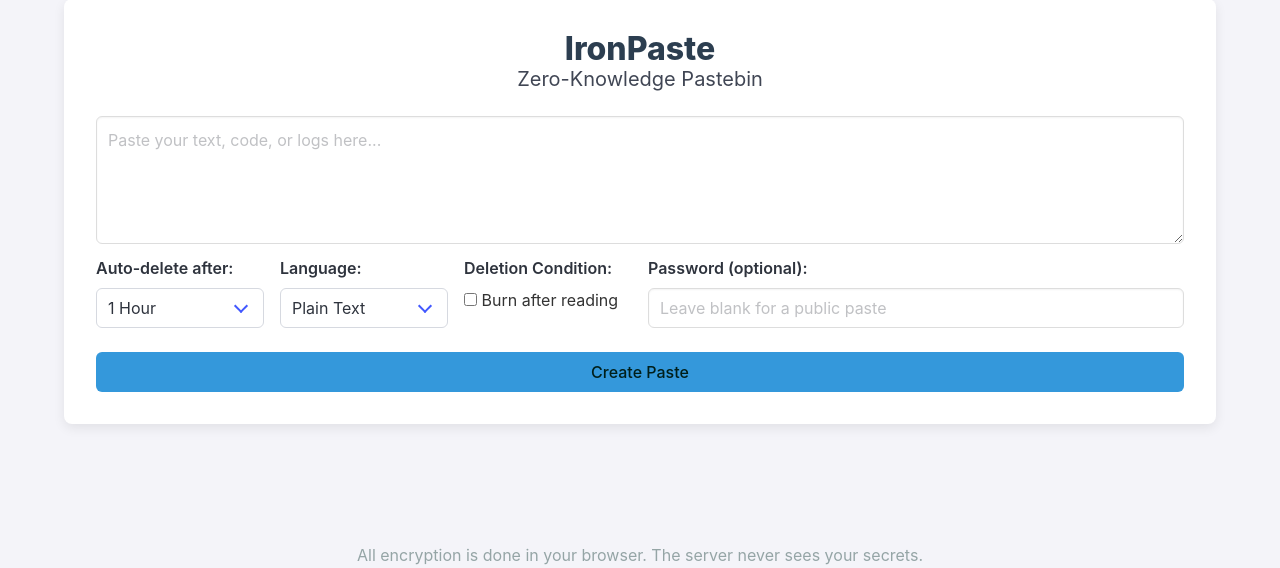
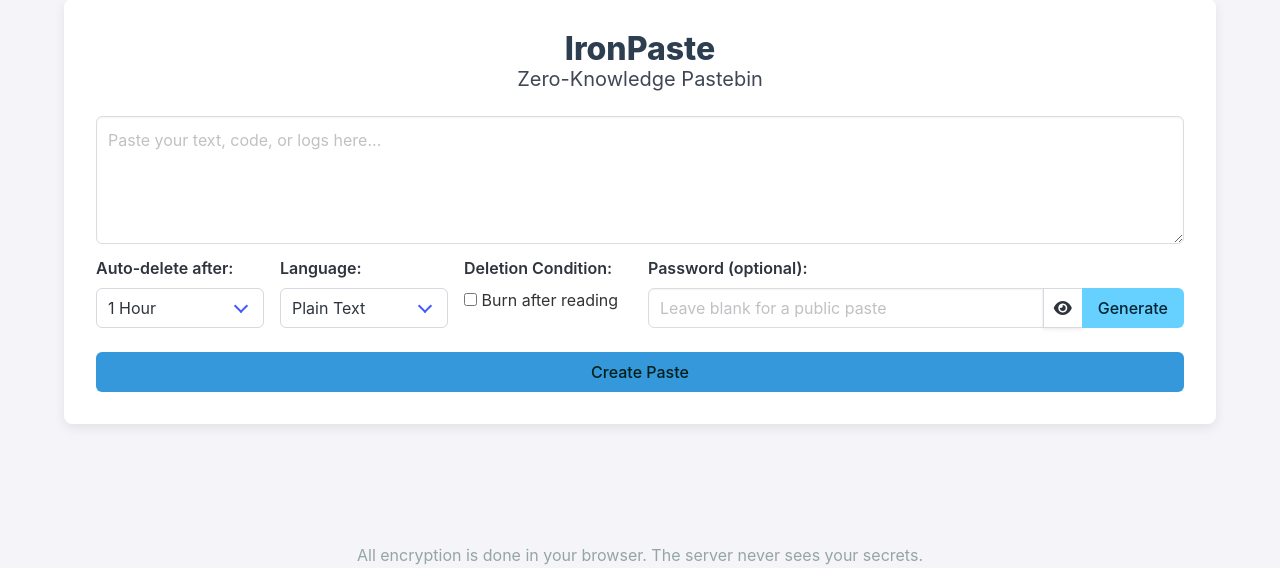
Before and after one commit to ClementLG/IronPaste, a Flask app: page / in a window 1280 px wide. Shown: the part 73-641 px from the top of the page. Run offline with Flask 3, Linux system fonts and the light colour scheme.

Commit message:
adding password generator button

```diff
--- a/app.py
+++ b/app.py
@@ -44,7 +44,7 @@
 @app.route('/')
 def index():
     """Serves the main page for creating a new paste."""
-    return render_template('index.html')
+    return render_template('index.html', random_password_length=app.config.get('RANDOM_PASSWORD_LENGTH'))
 
 @app.route('/about')
 def about():
--- a/config.py
+++ b/config.py
@@ -6,6 +6,7 @@
     """Base configuration."""
     SECRET_KEY = os.environ.get('SECRET_KEY') or 'a_very_secret_key_that_should_be_changed'
     SQLALCHEMY_TRACK_MODIFICATIONS = False
+    RANDOM_PASSWORD_LENGTH = 15
     DEBUG = False
     TESTING = False
     FORCE_HTTPS = False
--- a/static/js/main.js
+++ b/static/js/main.js
@@ -70,6 +70,16 @@
         deletePaste(password);
       }
     });
+  }
+
+  const generatePasswordBtn = document.getElementById('generate-password-btn');
+  if (generatePasswordBtn) {
+    generatePasswordBtn.addEventListener('click', handleGeneratePassword);
+  }
+
+  const togglePasswordVisibilityBtn = document.getElementById('toggle-password-visibility');
+  if (togglePasswordVisibilityBtn) {
+    togglePasswordVisibilityBtn.addEventListener('click', handleTogglePasswordVisibility);
   }
 });
 
@@ -301,3 +311,32 @@
     };
     return text.replace(/[&<>"']/g, function(m) { return map[m]; });
 }
+
+function generateRandomPassword(length) {
+    const charset = "abcdefghijklmnopqrstuvwxyzABCDEFGHIJKLMNOPQRSTUVWXYZ0123456789-_.";
+    let password = "";
+    for (let i = 0, n = charset.length; i < length; ++i) {
+        password += charset.charAt(Math.floor(Math.random() * n));
+    }
+    return password;
+}
+
+function handleGeneratePassword() {
+    const passwordInput = document.getElementById('password-input');
+    const passwordLength = parseInt(document.body.dataset.randomPasswordLength, 10);
+    passwordInput.value = generateRandomPassword(passwordLength);
+}
+
+function handleTogglePasswordVisibility() {
+    const passwordInput = document.getElementById('password-input');
+    const icon = document.querySelector('#toggle-password-visibility i');
+    if (passwordInput.type === "password") {
+        passwordInput.type = "text";
+        icon.classList.remove('fa-eye');
+        icon.classList.add('fa-eye-slash');
+    } else {
+        passwordInput.type = "password";
+        icon.classList.remove('fa-eye-slash');
+        icon.classList.add('fa-eye');
+    }
+}
--- a/templates/index.html
+++ b/templates/index.html
@@ -58,8 +58,20 @@
         <div class="column is-half">
             <div class="field">
                 <label for="password-input" class="label">Password (optional):</label>
-                <div class="control">
-                    <input type="password" id="password-input" class="input" placeholder="Leave blank for a public paste">
+                <div class="field has-addons">
+                    <div class="control is-expanded">
+                        <input type="password" id="password-input" class="input" placeholder="Leave blank for a public paste">
+                    </div>
+                    <div class="control">
+                        <button class="button" id="toggle-password-visibility" aria-label="Toggle password visibility">
+                            <span class="icon is-small">
+                                <i class="fas fa-eye"></i>
+                            </span>
+                        </button>
+                    </div>
+                    <div class="control">
+                        <button id="generate-password-btn" class="button is-info">Generate</button>
+                    </div>
                 </div>
             </div>
         </div>
--- a/templates/layout.html
+++ b/templates/layout.html
@@ -9,7 +9,7 @@
     <link rel="icon" href="{{ url_for('static', filename='favicon.svg') }}" type="image/svg+xml">
     <link rel="stylesheet" href="https://cdnjs.cloudflare.com/ajax/libs/font-awesome/6.0.0-beta3/css/all.min.css">
 </head>
-<body data-paste-id="{{ paste_id or '' }}">
+<body data-paste-id="{{ paste_id or '' }}" data-random-password-length="{{ random_password_length or 15 }}">
     <main>
         <div class="container">
             <header class="has-text-centered mb-5">
```
